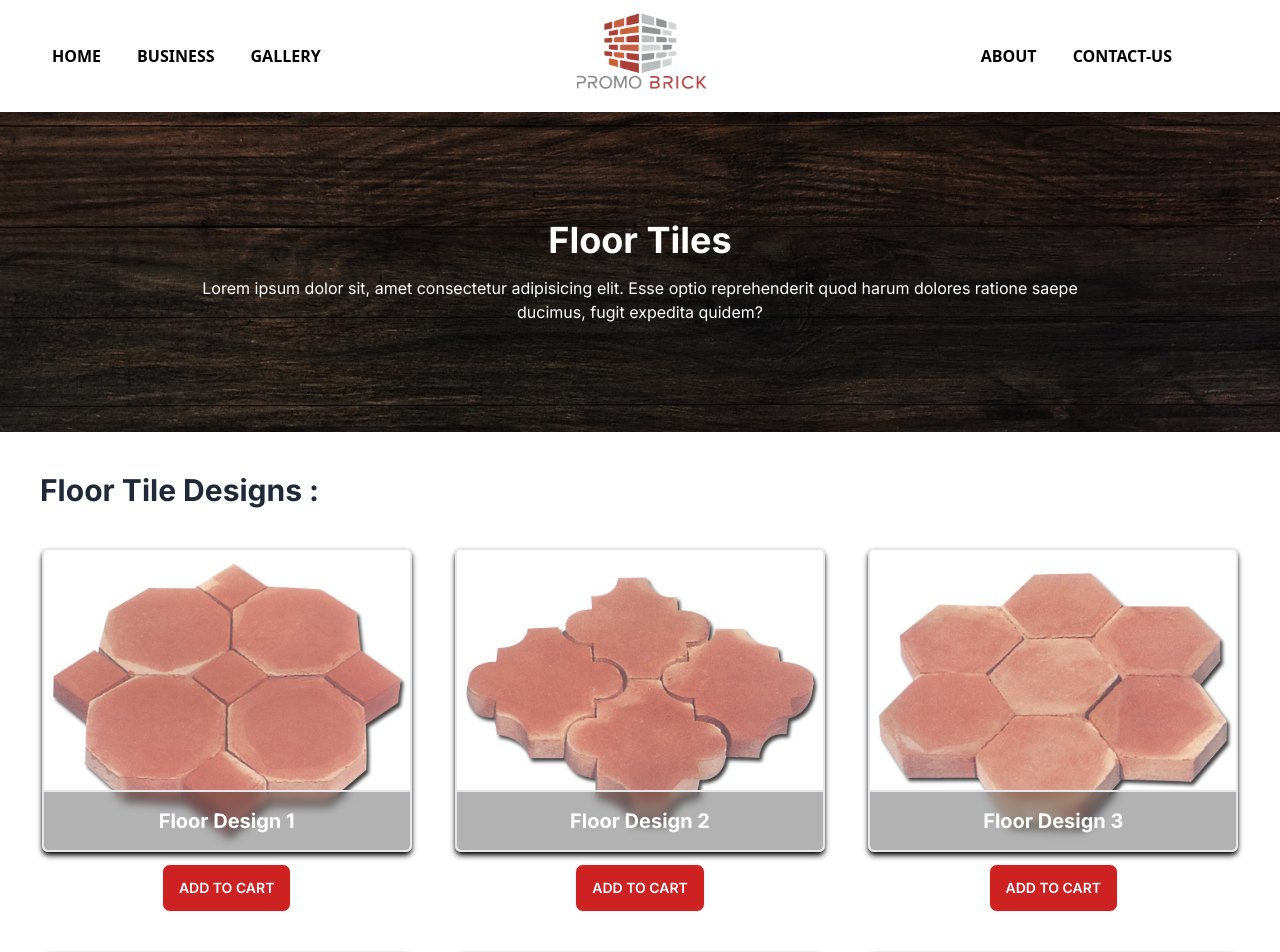
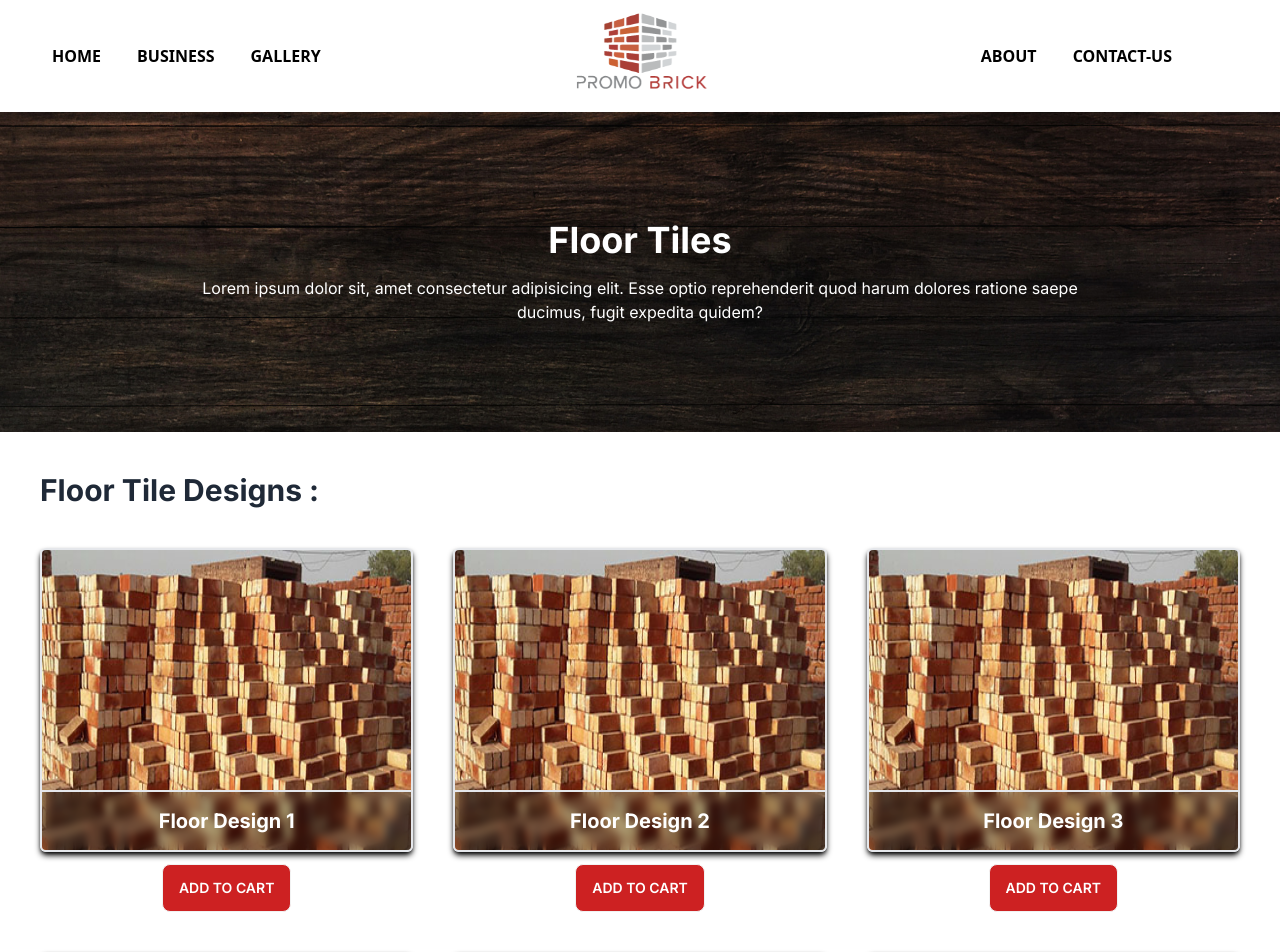
Before and after one commit to Arham-Amir/Promo-Brick, a Next.js app: page /page5 in a window 1280 px wide. Shown: the top 952 px of the page. Built offline with nearby package versions, Linux system fonts and the light colour scheme.

Commit message:
set iamges of page 4 and 5 2

```diff
--- a/src/components/page4/card/card.jsx
+++ b/src/components/page4/card/card.jsx
@@ -6,8 +6,9 @@ const Card = (props) => {
     <section className={`${props.class}`}>
       <section className='flex flex-col items-center gap-3'>
         <section className='overflow-y-hidden relative group/hover shadow-md rounded-md shadow-black border-2 hover:scale-x-110 transition-all duration-200'>
-          <img loading="lazy" height='0' width='0' className='h-[300px] w-full object-fill' src={props.data[1]} alt="" />
-          {/* <Image loading="lazy" height='0' width='0' className='h-[300px] w-full object-fill' src="/images/brick.jpg" alt="" /> */}
+          {/* <img loading="lazy" height='0' width='0' className='h-[300px] w-full object-fill' src={props.data[1]} alt="" /> */}
+          <img loading="lazy" height='0' width='0' className='h-[300px] w-full object-fill' src="/images/brick.jpg" alt="" />
+
           <div className='bg-black/30 border-t-2 backdrop-blur-sm flex flex-col justify-center gap-3 p-3 items-center absolute z-10 bottom-0 w-full text-white h-[20%] group-hover/hover:h-[75%]  transition-all duration-300'>
             <h1 className='font-bold text-lg'><span className='pr-2 text-xl text-darkColor'>{props.data[2]}</span>{props.data[0]}</h1>
             <p className='hidden group-hover/hover:block'>
@@ -20,8 +21,9 @@ const Card = (props) => {
                   <button className="btn btn-sm btn-circle btn-ghost absolute right-2 top-2 text-black">✕</button>
                 </form>
                 <div className="modal-box">
-                  <img loading="lazy" height='0' width='0' className='h-full w-full object-fill' src={props.data[1]} alt="" />
-                  {/* <Image loading="lazy" height='0' width='0' src="/images/brick.jpg" alt="" /> */}
+                  {/* <img loading="lazy" height='0' width='0' className='h-full w-full object-fill' src={props.data[1]} alt="" /> */}
+                  <img loading="lazy" height='0' width='0' className='h-full w-full object-fill' src="/images/brick.jpg" alt="" />
+
                 </div>
               </div>
             </dialog>
--- a/src/components/page5/card/card.jsx
+++ b/src/components/page5/card/card.jsx
@@ -6,9 +6,8 @@ const Card = (props) => {
     <section className={`${props.class}`}>
       <section className='flex flex-col items-center gap-3'>
         <section className='overflow-y-hidden relative group/hover shadow-md rounded-md shadow-black border-2 hover:scale-x-110 transition-all duration-200'>
-          <img loading="lazy" height='0' width='0' className='h-[300px] w-full object-fill' src={props.data[1]} alt="" />
-          {/* <Image loading="lazy" height='0' width='0' className='h-[300px] object-fill' src=
-          {/* "/images/brick.jpg" alt="" /> */}
+          {/* <img loading="lazy" height='0' width='0' className='h-[300px] w-full object-fill' src={props.data[1]} alt="" /> */}
+          <img loading="lazy" height='0' width='0' className='h-[300px] w-full object-fill' src="/images/brick.jpg" alt="" />
           <div className='bg-black/30 border-t-2 backdrop-blur-sm flex flex-col justify-center gap-3 p-3 items-center absolute z-10 bottom-0 w-full text-white h-[20%] group-hover/hover:h-[75%]  transition-all duration-300'>
             <h1 className='font-bold text-xl'>{props.data[0]}</h1>
             <p className='hidden group-hover/hover:block'>
@@ -21,8 +20,9 @@ const Card = (props) => {
                   <button className="btn btn-sm btn-circle btn-ghost absolute right-2 top-2 text-black">✕</button>
                 </form>
                 <div className="modal-box">
-                  <img loading="lazy" height='0' width='0' className='h-full w-full object-fill' src={props.data[1]} alt="" />
-                  {/* <Image loading="lazy" height='0' width='0' src="/images/brick.jpg" alt="" /> */}
+                  {/* <img loading="lazy" height='0' width='0' className='h-full w-full object-fill' src={props.data[1]} alt="" /> */}
+                  <img loading="lazy" height='0' width='0' className='h-full w-full object-fill' src="/images/brick.jpg" alt="" />
+
                 </div>
               </div>
             </dialog>
```
